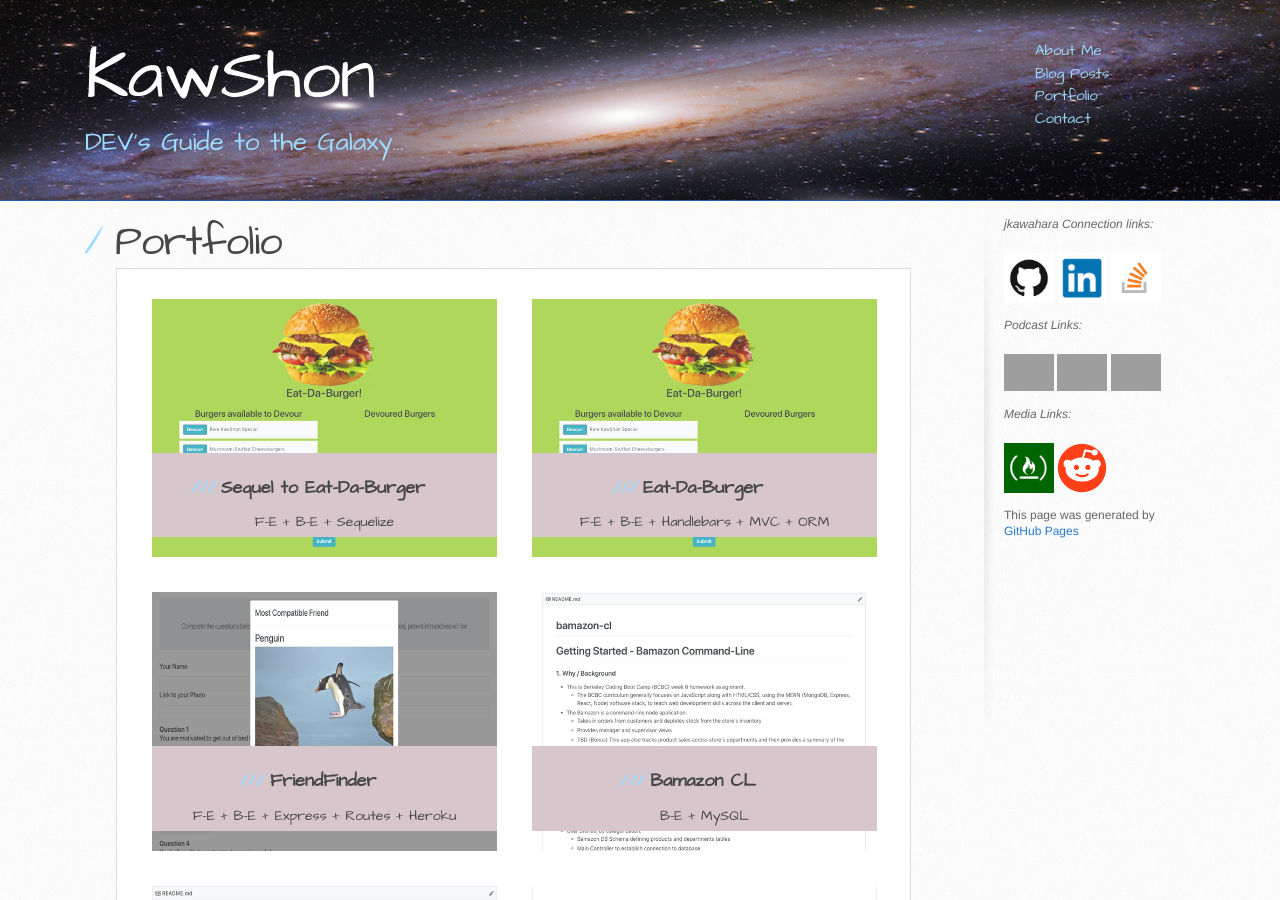
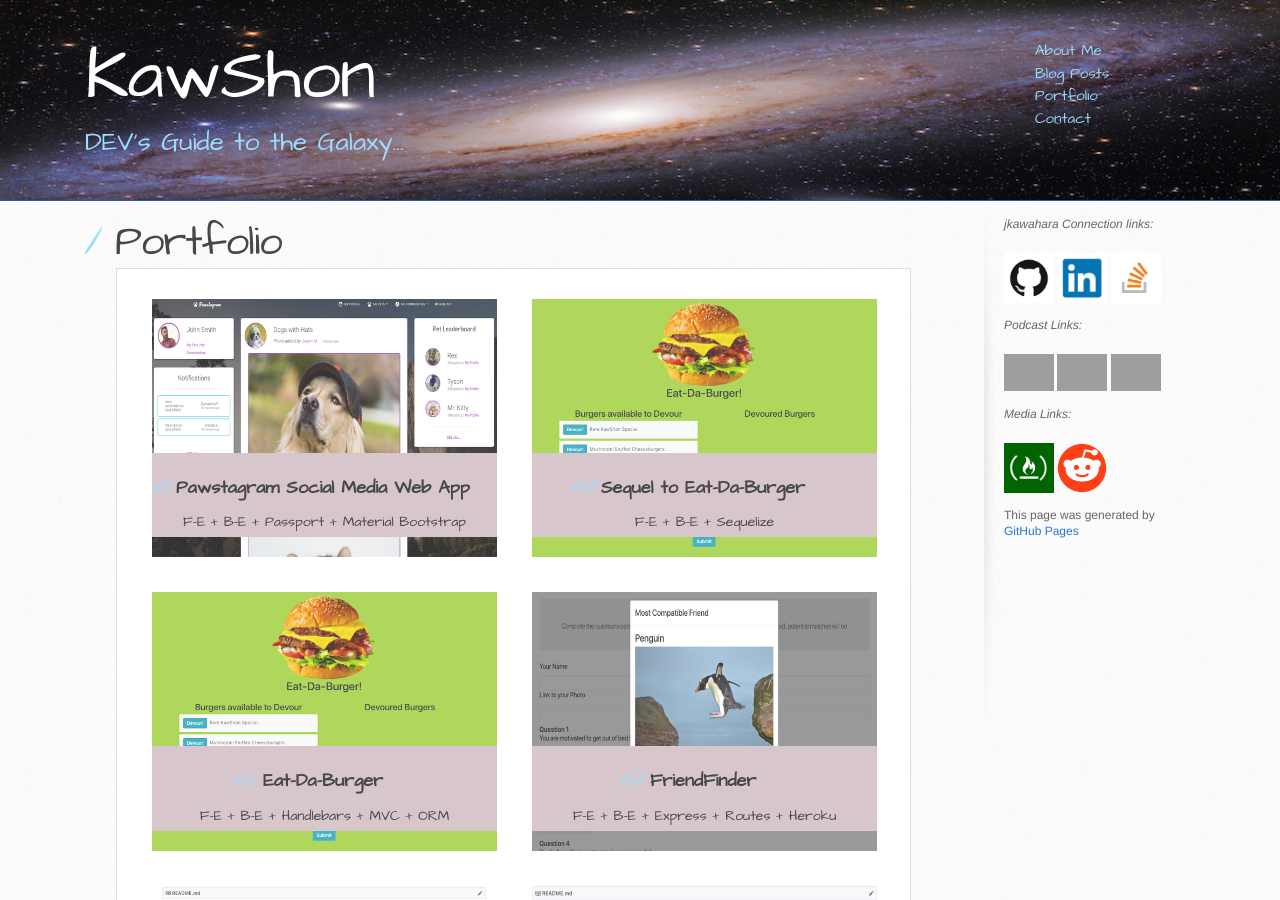
Before and after one commit to jkawahara/jkawahara.github.io, a Jekyll site: the page built from index.html, in a window 1280 px wide and 900 px high. Built offline with Jekyll 4.4.1, drawn with Linux system fonts in a browser that asks for light colours; nearby versions of some CDN libraries; grey boxes are pictures that could not be loaded.

Commit message:
Add links to Pawstagram

```diff
--- a/_data/portfolio.yml
+++ b/_data/portfolio.yml
@@ -1,5 +1,10 @@
 projects_title: Portfolio Data
 projects:
+
+- title: Pawstagram Social Media Web App
+  url: https://pawstagram.herokuapp.com/
+  img: assets/images/pawstagram.png
+  tech: F-E + B-E + Passport + Material Bootstrap
 
 - title: Sequel to Eat-Da-Burger
   url: https://afternoon-wildwood-36880.herokuapp.com/
```
Also changed, not shown: assets/images/pawstagram.png (added).
